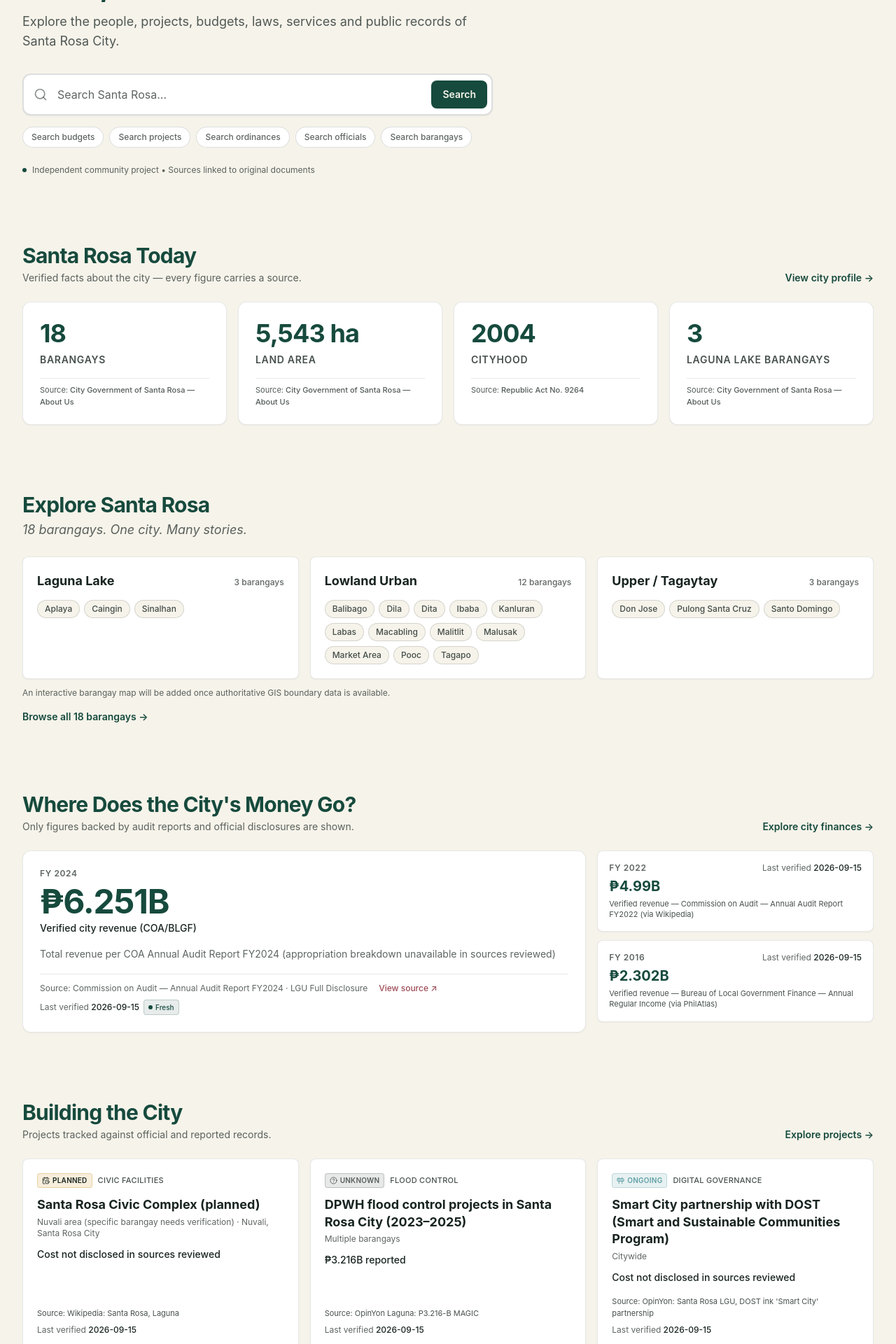
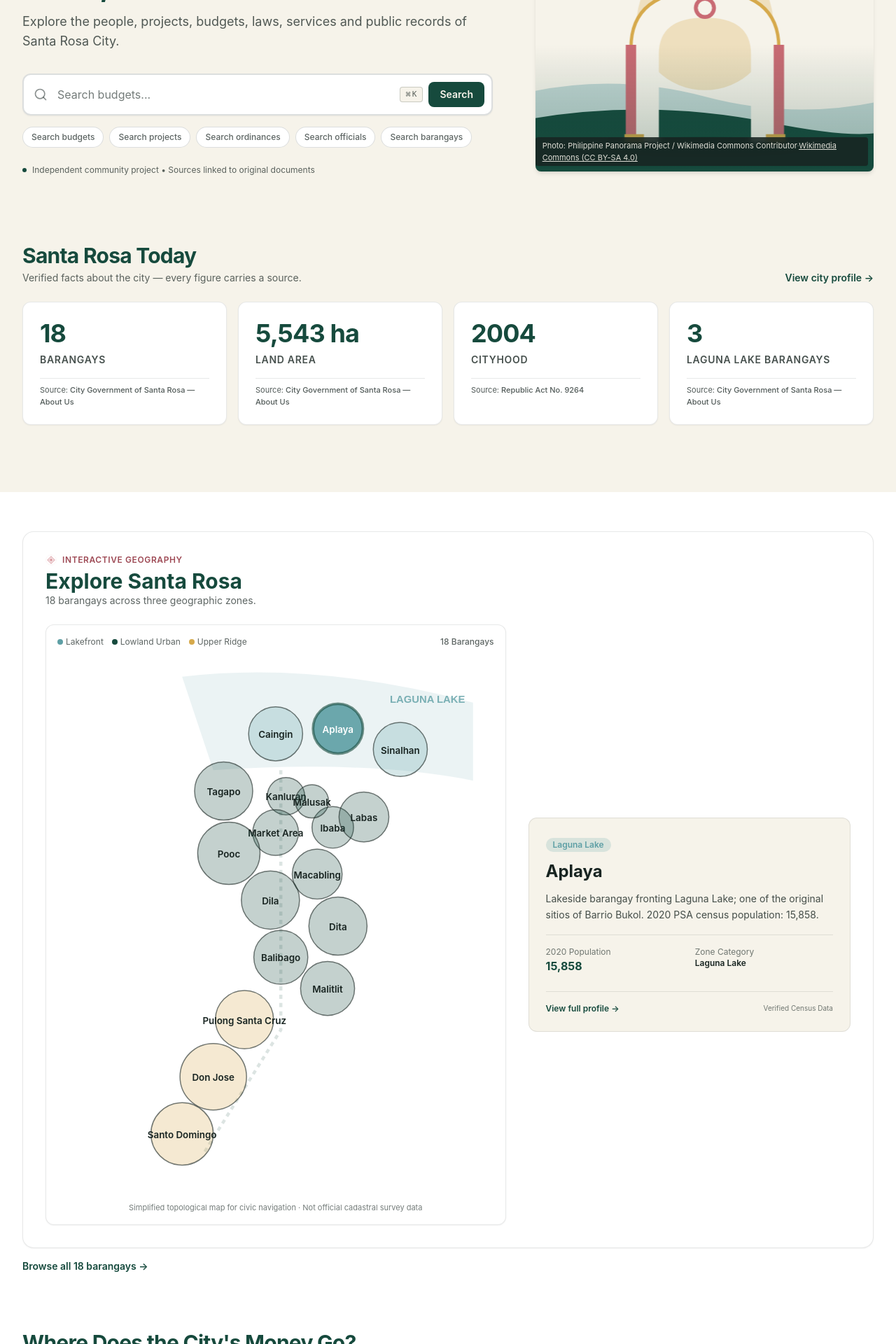
Before and after one commit to jericizon/bettersantarosacity, a Nuxt app: page / in a window 1280 px wide. Shown: the part 280-2200 px from the top of the page at 70% size. Built offline with nearby package versions, Linux system fonts and the light colour scheme.

Commit message:
feat(home): complete editorial visual layout integration on homepage

```diff
--- a/components/civic/Collage.vue
+++ b/components/civic/Collage.vue
@@ -20,9 +20,9 @@ const nuvaliImage = media.find(m => m.id === 'nuvali-lake') || media[3]!
         <RoseMotif :size="16" class="text-heritage-gold" />
         <span>Santa Rosa Life & Heritage</span>
       </div>
-      <h3 class="mt-2 font-serif text-3xl sm:text-4xl font-bold tracking-tight text-white">
+      <h2 class="mt-2 font-serif text-3xl sm:text-4xl font-bold tracking-tight text-white">
         A city with deep roots and modern horizons.
-      </h3>
+      </h2>
       <p class="mt-3 text-sm text-parchment/75 leading-relaxed">
         From the lakeside settlements of Barrio Bukol to high-technology corridors and protected heritage sites, Santa Rosa embodies Philippine municipal transformation.
       </p>
--- a/components/civic/MapExplorer.vue
+++ b/components/civic/MapExplorer.vue
@@ -26,9 +26,9 @@ function onSelect(slug: string) {
           <RoseMotif :size="16" class="text-rose-accent" />
           <span>Interactive Geography</span>
         </div>
-        <h3 class="mt-1 font-serif text-2xl lg:text-3xl font-bold text-laguna-green">
+        <h2 class="mt-1 font-serif text-2xl lg:text-3xl font-bold text-laguna-green">
           Explore Santa Rosa
-        </h3>
+        </h2>
         <p class="text-sm text-charcoal/70">18 barangays across three geographic zones.</p>
       </div>
 
--- a/components/media/CivicImage.vue
+++ b/components/media/CivicImage.vue
@@ -9,12 +9,15 @@ const props = withDefaults(defineProps<{
   showCredit?: boolean
   creditVariant?: 'inline' | 'overlay'
   aspectRatio?: string
+  /** Extra classes applied to the <img> itself (e.g. 'animate-ken-burns'). */
+  imgClass?: string
 }>(), {
   alt: undefined,
   priority: false,
   showCredit: true,
   creditVariant: 'overlay',
-  aspectRatio: '16 / 10'
+  aspectRatio: '16 / 10',
+  imgClass: undefined
 })
 </script>
 
@@ -28,8 +31,10 @@ const props = withDefaults(defineProps<{
       :loading="priority ? 'eager' : 'lazy'"
       :fetchpriority="priority ? 'high' : 'auto'"
       :style="{ aspectRatio }"
-      class="w-full object-cover transition-transform duration-500 ease-out group-hover:scale-[1.02]"
+      :class="['w-full object-cover transition-transform duration-500 ease-out group-hover:scale-[1.02]', imgClass]"
     />
+    <!-- Optional overlay slot for tone treatments (e.g. hero gradient). -->
+    <slot />
     <MediaCredit
       v-if="showCredit"
       :media="media"
--- a/components/search/GlobalSearch.vue
+++ b/components/search/GlobalSearch.vue
@@ -26,6 +26,10 @@ function onSubmit() {
 function onGlobalKeydown(event: KeyboardEvent) {
   if (!(event.metaKey || event.ctrlKey) || event.key.toLowerCase() !== 'k') return
   event.preventDefault()
+  // When a page mounts a hero search (homepage), that input is the primary
+  // ⌘K target and HeroSearch's own handler focuses it — yield instead of
+  // fighting over focus (listener order is not guaranteed).
+  if (document.getElementById('hero-search-input')) return
   const el = inputEl.value
   if (!el) return
   if (el.offsetParent === null) {
--- a/pages/index.vue
+++ b/pages/index.vue
@@ -1,22 +1,28 @@
 <script setup lang="ts">
-import { ref } from 'vue'
-import { Search } from 'lucide-vue-next'
+import { onMounted, ref } from 'vue'
 import cityData from '~/data/city.json'
 import barangaysData from '~/data/barangays.json'
 import budgetsData from '~/data/budgets.json'
 import projectsData from '~/data/projects.json'
 import lawsData from '~/data/laws.json'
 import servicesData from '~/data/services.json'
+import mediaData from '~/data/media.json'
 import CivicTimeline from '~/components/civic/Timeline.vue'
+import CivicHeroSearch from '~/components/civic/HeroSearch.vue'
+import CivicMapExplorer from '~/components/civic/MapExplorer.vue'
+import CivicCollage from '~/components/civic/Collage.vue'
+import CivicRoseMotif from '~/components/civic/RoseMotif.vue'
+import MediaCivicImage from '~/components/media/CivicImage.vue'
 import DataFreshness from '~/components/data/DataFreshness.vue'
 import DataStatCard from '~/components/data/StatCard.vue'
 import DataLastVerified from '~/components/data/LastVerified.vue'
-import ProjectsProjectStatus from '~/components/projects/ProjectStatus.vue'
+import ProjectsProjectCard from '~/components/projects/ProjectCard.vue'
+import { useScrollReveal } from '~/composables/useScrollReveal'
 import { buildSeoHead, SITE_URL } from '~/utils/seo'
 import { formatPeso } from '~/utils/currency'
 import { toSourceReference } from '~/utils/source'
 import { LAW_TYPE_LABEL } from '~/utils/law'
-import type { Law, Project } from '~/types/civic'
+import type { Law, MediaItem, Project } from '~/types/civic'
 
 // Auto-imports are Nuxt-only; guards keep this page mountable under plain Vitest.
 // The Organization schema describes this project — independent and community
@@ -55,9 +61,14 @@ if (typeof useHead === 'function') {
   }))
 }
 
-// --- Section 1: hero search -------------------------------------------------
+// --- Section 1: hero ---------------------------------------------------------
 
-const heroQuery = ref('')
+// media.json is validated against MediaItemSchema by media-schema.spec.ts;
+// the JSON import widens `category` to string, so assert the type once here.
+const media = mediaData as MediaItem[]
+// The Santa Rosa Arch is the city's signature welcome landmark (spec §7).
+const heroImage = media.find(m => m.id === 'santa-rosa-arch') ?? media[0]!
+
 const searchExamples = [
   { label: 'Search budgets', q: 'budgets' },
   { label: 'Search projects', q: 'projects' },
@@ -66,28 +77,23 @@ const searchExamples = [
   { label: 'Search barangays', q: 'barangays' }
 ]
 
-function onHeroSearch() {
-  const q = heroQuery.value.trim()
-  const target = q ? `/search?q=${encodeURIComponent(q)}` : '/search'
-  if (typeof navigateTo === 'function') {
-    void navigateTo(target)
-  } else if (typeof window !== 'undefined') {
-    window.location.assign(target)
-  }
-}
-
 // --- Section 2: verified city facts ------------------------------------------
 
 const lakeBarangayCount = barangaysData.filter(b => b.group === 'Laguna Lake').length
 
-const cityStats = [
+// numericValue drives the CountUp reveal in StatCard (spec §10). Cityhood stays
+// a static value — a year rendered through toLocaleString would show "2,004".
+const cityStats: { value: string; label: string; source: string; numericValue?: number; suffix?: string }[] = [
   {
     value: String(cityData.barangayCount),
+    numericValue: cityData.barangayCount,
     label: 'Barangays',
     source: 'City Government of Santa Rosa — About Us'
   },
   {
     value: `${cityData.landAreaHa.toLocaleString('en-US')} ha`,
+    numericValue: cityData.landAreaHa,
+    suffix: ' ha',
     label: 'Land area',
     source: 'City Government of Santa Rosa — About Us'
   },
@@ -98,19 +104,11 @@ const cityStats = [
   },
   {
     value: String(lakeBarangayCount),
+    numericValue: lakeBarangayCount,
     label: 'Laguna Lake barangays',
     source: 'City Government of Santa Rosa — About Us'
   }
 ]
-
-// --- Section 3: barangay groups ------------------------------------------------
-
-const BARANGAY_GROUP_ORDER = ['Laguna Lake', 'Lowland Urban', 'Upper / Tagaytay'] as const
-
-const barangayGroups = BARANGAY_GROUP_ORDER.map(group => ({
-  name: group,
-  barangays: barangaysData.filter(b => b.group === group)
-}))
 
 // --- Section 4: verified revenue figures ----------------------------------------
 
@@ -169,13 +167,51 @@ const serviceCategories = SERVICE_CATEGORY_ORDER.map(name => {
     officialUrl: items.at(0)?.officialUrl ?? 'https://santarosacity.gov.ph'
   }
 })
+
+// --- Scroll reveals (spec §19) ---------------------------------------------------
+
+// Sections fade and rise once as they enter the viewport. The hidden state is
+// only applied after hydration so prerendered/no-JS pages stay fully readable;
+// reduced-motion and no-IntersectionObserver environments start visible.
+const hydrated = ref(false)
+onMounted(() => { hydrated.value = true })
+
+const todaySection = ref<HTMLElement | null>(null)
+const dataBand = ref<HTMLElement | null>(null)
+const projectsBand = ref<HTMLElement | null>(null)
+const lawsServicesBand = ref<HTMLElement | null>(null)
+const heritageBand = ref<HTMLElement | null>(null)
+const collageSection = ref<HTMLElement | null>(null)
+const sourcesBand = ref<HTMLElement | null>(null)
+const aboutSection = ref<HTMLElement | null>(null)
+
+const { isVisible: todayVisible } = useScrollReveal(todaySection, { threshold: 0.1 })
+const { isVisible: dataVisible } = useScrollReveal(dataBand, { threshold: 0.05 })
+const { isVisible: projectsVisible } = useScrollReveal(projectsBand, { threshold: 0.1 })
+const { isVisible: lawsServicesVisible } = useScrollReveal(lawsServicesBand, { threshold: 0.05 })
+const { isVisible: heritageVisible } = useScrollReveal(heritageBand, { threshold: 0.1 })
+const { isVisible: collageVisible } = useScrollReveal(collageSection, { threshold: 0.1 })
+const { isVisible: sourcesVisible } = useScrollReveal(sourcesBand, { threshold: 0.1 })
+const { isVisible: aboutVisible } = useScrollReveal(aboutSection, { threshold: 0.1 })
+
+const REVEAL_CLASS = 'transition-all duration-700 ease-out motion-reduce:transition-none'
+function revealClass(isVisible: boolean) {
+  return [REVEAL_CLASS, hydrated.value && !isVisible ? 'opacity-0 translate-y-5' : 'opacity-100 translate-y-0']
+}
+
+// Full-content-width band: cancels the layout's horizontal padding so the
+// section tone runs edge to edge, then restores it for the inner content.
+const BAND_CLASS = '-mx-4 px-4 py-10 sm:-mx-6 sm:px-6 md:py-14 lg:-mx-8 lg:px-8'
 </script>
 
 <template>
   <div data-pagefind-filter="type:pages" class="flex flex-col gap-16 md:gap-24">
-    <!-- 1 — Hero -->
+    <!-- 1 — Hero (parchment) -->
     <section aria-labelledby="hero-heading" class="pt-2 md:pt-6">
-      <p class="text-xs font-semibold uppercase tracking-[0.2em] text-rose-accent-dark">
+      <div class="grid items-center gap-10 lg:grid-cols-12">
+        <div class="animate-fade-in-up lg:col-span-7">
+          <p class="flex items-center gap-2 text-xs font-semibold uppercase tracking-[0.2em] text-rose-accent-dark">
+            <CivicRoseMotif :size="16" class="text-rose-accent" />
             Santa Rosa City, Laguna
           </p>
           <h1
@@ -188,31 +224,7 @@ const serviceCategories = SERVICE_CATEGORY_ORDER.map(name => {
             Explore the people, projects, budgets, laws, services and public records of Santa Rosa City.
           </p>
 
-      <form role="search" class="mt-8 max-w-2xl" @submit.prevent="onHeroSearch">
-        <div class="relative">
-          <label for="hero-search-input" class="sr-only">Search Santa Rosa public records</label>
-          <Search
-            :size="20"
-            aria-hidden="true"
-            class="pointer-events-none absolute left-4 top-1/2 -translate-y-1/2 text-charcoal/50"
-          />
-          <input
-            id="hero-search-input"
-            v-model="heroQuery"
-            type="search"
-            name="q"
-            autocomplete="off"
-            placeholder="Search Santa Rosa..."
-            class="w-full rounded-xl border-2 border-charcoal/15 bg-white py-4 pl-12 pr-28 text-base text-charcoal shadow-sm placeholder:text-charcoal/70 focus:border-laguna-green focus:outline-none focus:ring-2 focus:ring-laguna-green/30"
-          />
-          <button
-            type="submit"
-            class="absolute right-2 top-1/2 -translate-y-1/2 rounded-lg bg-laguna-green px-4 py-2.5 text-sm font-semibold text-parchment transition hover:bg-laguna-green/90 focus-visible:outline focus-visible:outline-2 focus-visible:outline-offset-2 focus-visible:outline-laguna-green"
-          >
-            Search
-          </button>
-        </div>
-      </form>
+          <CivicHeroSearch class="mt-8" />
 
           <ul class="mt-4 flex flex-wrap gap-2" aria-label="Example searches">
             <li v-for="ex in searchExamples" :key="ex.q">
@@ -229,10 +241,42 @@ const serviceCategories = SERVICE_CATEGORY_ORDER.map(name => {
             <span class="inline-block h-1.5 w-1.5 rounded-full bg-laguna-green" aria-hidden="true" />
             Independent community project • Sources linked to original documents
           </p>
+        </div>
+
+        <div class="relative lg:col-span-5">
+          <MediaCivicImage
+            :media="heroImage"
+            :alt="heroImage.description"
+            aspect-ratio="4 / 3"
+            priority
+            img-class="animate-ken-burns"
+            credit-variant="overlay"
+            class="shadow-md"
+          >
+            <!-- Warm editorial tone treatment (spec §7): a light deep-green
+                 wash — the photograph stays recognizable. -->
+            <div
+              aria-hidden="true"
+              class="pointer-events-none absolute inset-0 bg-gradient-to-t from-laguna-green/30 via-transparent to-transparent"
+            />
+          </MediaCivicImage>
+          <div
+            aria-hidden="true"
+            class="absolute -left-4 -top-4 hidden h-14 w-14 items-center justify-center rounded-full bg-parchment text-rose-accent-dark shadow-md ring-1 ring-charcoal/10 sm:flex"
+          >
+            <CivicRoseMotif :size="28" />
+          </div>
+        </div>
+      </div>
     </section>
 
-    <!-- 2 — Santa Rosa Today -->
-    <section aria-labelledby="today-heading">
+    <!-- 2 — Santa Rosa Today (warm parchment band) -->
+    <section
+      ref="todaySection"
+      aria-labelledby="today-heading"
+      class="section-parchment"
+      :class="revealClass(todayVisible)"
+    >
       <div class="flex flex-wrap items-end justify-between gap-4">
         <div>
           <h2 id="today-heading" class="font-serif text-3xl font-bold tracking-tight text-laguna-green">
@@ -254,44 +298,21 @@ const serviceCategories = SERVICE_CATEGORY_ORDER.map(name => {
           :value="stat.value"
           :label="stat.label"
           :source="stat.source"
+          :numeric-value="stat.numericValue"
+          :suffix="stat.suffix"
         />
       </div>
     </section>
 
-    <!-- 3 — Explore Santa Rosa -->
-    <section aria-labelledby="explore-heading">
-      <h2 id="explore-heading" class="font-serif text-3xl font-bold tracking-tight text-laguna-green">
-        Explore Santa Rosa
-      </h2>
-      <p class="mt-1 font-serif text-lg italic text-charcoal/70">18 barangays. One city. Many stories.</p>
-
-      <div class="mt-6 grid gap-4 md:grid-cols-3">
+    <!-- 3 & 4 — White data band: Map Explorer + city money -->
     <div
-          v-for="group in barangayGroups"
-          :key="group.name"
-          class="rounded-lg border border-charcoal/10 bg-white p-5 shadow-sm"
+      ref="dataBand"
+      class="section-white"
+      :class="[BAND_CLASS, revealClass(dataVisible)]"
     >
-          <div class="flex items-baseline justify-between gap-2">
-            <h3 class="font-serif text-lg font-bold text-charcoal">{{ group.name }}</h3>
-            <span class="text-xs font-medium text-charcoal/70">
-              {{ group.barangays.length }} barangay{{ group.barangays.length === 1 ? '' : 's' }}
-            </span>
-          </div>
-          <ul class="mt-3 flex flex-wrap gap-1.5">
-            <li v-for="b in group.barangays" :key="b.slug">
-              <NuxtLink
-                :to="`/barangays#${b.slug}`"
-                class="inline-block rounded-full border border-charcoal/15 bg-parchment px-2.5 py-1 text-xs font-medium text-charcoal/80 transition hover:border-laguna-green hover:text-laguna-green focus-visible:outline focus-visible:outline-2 focus-visible:outline-laguna-green"
-              >
-                {{ b.name }}
-              </NuxtLink>
-            </li>
-          </ul>
-        </div>
-      </div>
-      <p class="mt-3 text-xs text-charcoal/70">
-        An interactive barangay map will be added once authoritative GIS boundary data is available.
-      </p>
+      <div class="flex flex-col gap-16 md:gap-20">
+        <section aria-label="Explore Santa Rosa">
+          <CivicMapExplorer />
           <NuxtLink
             to="/barangays"
             class="mt-4 inline-block rounded-sm text-sm font-semibold text-laguna-green underline-offset-4 hover:underline focus-visible:outline focus-visible:outline-2 focus-visible:outline-laguna-green"
@@ -300,7 +321,6 @@ const serviceCategories = SERVICE_CATEGORY_ORDER.map(name => {
           </NuxtLink>
         </section>
 
-    <!-- 4 — Where Does the City's Money Go? -->
         <section aria-labelledby="money-heading">
           <div class="flex flex-wrap items-end justify-between gap-4">
             <div>
@@ -362,52 +382,46 @@ const serviceCategories = SERVICE_CATEGORY_ORDER.map(name => {
             </ul>
           </div>
         </section>
+      </div>
+    </div>
 
-    <!-- 5 — Building the City -->
-    <section aria-labelledby="projects-heading">
+    <!-- 5 — Building the City (deep green band) -->
+    <section
+      ref="projectsBand"
+      aria-labelledby="projects-heading"
+      class="section-deep-green"
+      :class="[BAND_CLASS, revealClass(projectsVisible)]"
+    >
       <div class="flex flex-wrap items-end justify-between gap-4">
         <div>
-          <h2 id="projects-heading" class="font-serif text-3xl font-bold tracking-tight text-laguna-green">
+          <h2 id="projects-heading" class="font-serif text-3xl font-bold tracking-tight text-parchment">
             Building the City
           </h2>
-          <p class="mt-1 text-sm text-charcoal/70">Projects tracked against official and reported records.</p>
+          <p class="mt-1 text-sm text-parchment/75">Projects tracked against official and reported records.</p>
         </div>
         <NuxtLink
           to="/projects"
-          class="rounded-sm text-sm font-semibold text-laguna-green underline-offset-4 hover:underline focus-visible:outline focus-visible:outline-2 focus-visible:outline-laguna-green"
+          class="rounded-sm text-sm font-semibold text-parchment underline-offset-4 hover:underline focus-visible:outline focus-visible:outline-2 focus-visible:outline-parchment"
         >
           Explore projects →
         </NuxtLink>
       </div>
 
       <div class="mt-6 grid gap-4 md:grid-cols-3">
-        <article
+        <ProjectsProjectCard
           v-for="p in featuredProjects"
           :key="p.id"
-          class="flex flex-col rounded-lg border border-charcoal/10 bg-white p-5 shadow-sm"
-        >
-          <div class="flex flex-wrap items-center gap-2">
-            <ProjectsProjectStatus :status="p.status" />
-            <span class="text-[11px] font-medium uppercase tracking-wide text-charcoal/80">{{ p.category }}</span>
-          </div>
-          <h3 class="mt-3 font-serif text-lg font-bold leading-snug text-charcoal">{{ p.name }}</h3>
-          <p class="mt-1 text-xs text-charcoal/70">
-            {{ p.barangay }}<template v-if="p.location"> · {{ p.location }}</template>
-          </p>
-          <p class="mt-3 text-sm font-medium text-charcoal">
-            <template v-if="p.budgetPhp != null">{{ formatPeso(p.budgetPhp) }} reported</template>
-            <template v-else>Cost not disclosed in sources reviewed</template>
-          </p>
-          <div class="mt-auto flex flex-wrap items-center justify-between gap-2 pt-4 text-[11px] text-charcoal/80">
-            <span v-if="p.sources.at(0)">Source: {{ toSourceReference(p.sources.at(0) ?? '').title }}</span>
-            <DataLastVerified :date="p.lastVerified" :show-state="false" />
-          </div>
-        </article>
+          :project="p"
+        />
       </div>
     </section>
 
     <!-- 6 & 7 — Laws then Services in DOM (spec §9.1); mobile renders Services first (spec §33) -->
-    <div class="flex flex-col gap-16 md:gap-24">
+    <div
+      ref="lawsServicesBand"
+      class="flex flex-col gap-16 md:gap-24"
+      :class="revealClass(lawsServicesVisible)"
+    >
       <section aria-labelledby="laws-heading" class="order-2 md:order-1">
         <div class="flex flex-wrap items-end justify-between gap-4">
           <div>
@@ -501,8 +515,13 @@ const serviceCategories = SERVICE_CATEGORY_ORDER.map(name => {
       </section>
     </div>
 
-    <!-- 8 — From Bukol to Modern Santa Rosa -->
-    <section aria-labelledby="history-heading">
+    <!-- 8 — From Bukol to Modern Santa Rosa (Laguna-blue band) -->
+    <section
+      ref="heritageBand"
+      aria-labelledby="history-heading"
+      class="section-lake-blue"
+      :class="[BAND_CLASS, revealClass(heritageVisible)]"
+    >
       <div class="flex flex-wrap items-end justify-between gap-4">
         <div>
           <h2 id="history-heading" class="font-serif text-3xl font-bold tracking-tight text-laguna-green">
@@ -522,8 +541,23 @@ const serviceCategories = SERVICE_CATEGORY_ORDER.map(name => {
       <CivicTimeline :items="cityData.timeline" class="mt-8" />
     </section>
 
-    <!-- 9 — Data Freshness -->
-    <section aria-labelledby="freshness-heading">
+    <!-- 9 — Signature editorial collage (heritage parchment) -->
+    <section
+      ref="collageSection"
+      aria-label="Santa Rosa life and heritage collage"
+      class="section-parchment"
+      :class="revealClass(collageVisible)"
+    >
+      <CivicCollage />
+    </section>
+
+    <!-- 10 — Data Freshness (white sources band) -->
+    <section
+      ref="sourcesBand"
+      aria-labelledby="freshness-heading"
+      class="section-white"
+      :class="[BAND_CLASS, revealClass(sourcesVisible)]"
+    >
       <h2 id="freshness-heading" class="font-serif text-3xl font-bold tracking-tight text-laguna-green">
         Data Freshness
       </h2>
@@ -539,8 +573,13 @@ const serviceCategories = SERVICE_CATEGORY_ORDER.map(name => {
       </NuxtLink>
     </section>
 
-    <!-- 10 — About -->
-    <section aria-labelledby="about-heading" class="rounded-2xl border border-charcoal/10 bg-white p-6 shadow-sm sm:p-10">
+    <!-- 11 — About -->
+    <section
+      ref="aboutSection"
+      aria-labelledby="about-heading"
+      class="rounded-2xl border border-charcoal/10 bg-white p-6 shadow-sm sm:p-10"
+      :class="revealClass(aboutVisible)"
+    >
       <h2 id="about-heading" class="font-serif text-2xl font-bold tracking-tight text-laguna-green">
         About this project
       </h2>
```
Also changed, not shown: components/civic/HeroSearch.vue (+7 -4 lines), 1 other file (tests, documents, lock files or other folders). Lines whose indentation alone changed are shown as unchanged.
